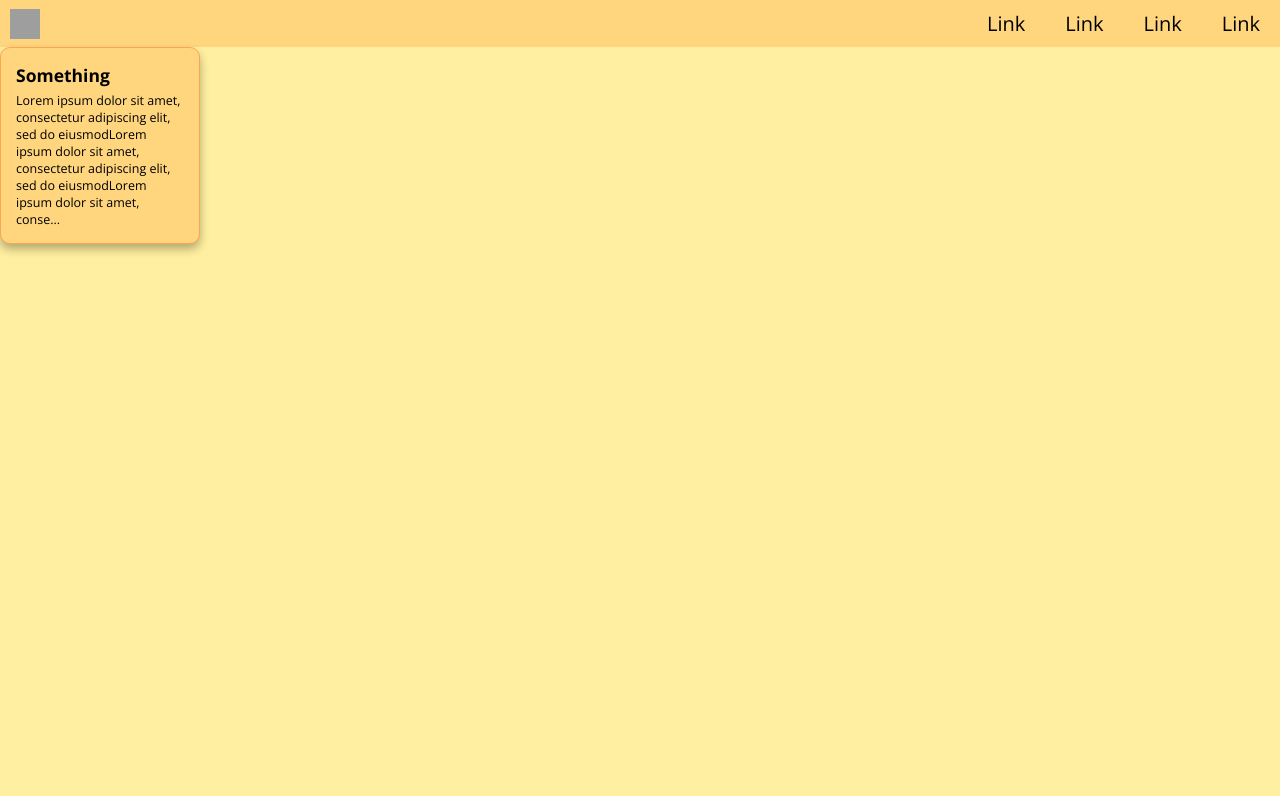
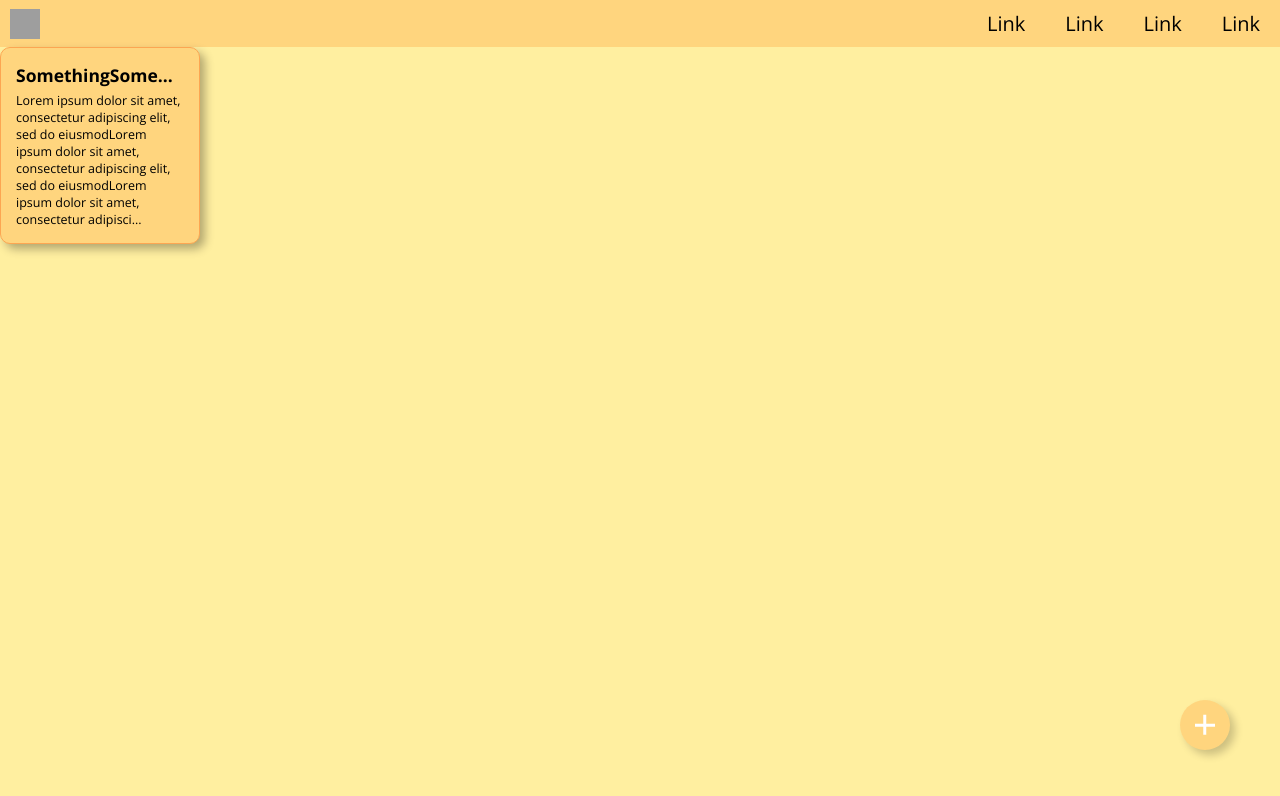
Before and after one commit to TommmyKelly/ProductivityApp, a React (Create React App) app: page / in a window 1280 px wide. Shown: the top 796 px of the page. Built offline with nearby package versions, Linux system fonts and the light colour scheme; grey boxes are pictures that could not be loaded.

Commit message:
Added a float button that listens to onClick with the 'clicked' prop. You can also add an additional class to position is wherever you want. And by providing a 'Blue' to the prop 'color' you can change its color

```diff
--- a/src/Components/Notes/Note/Note.js
+++ b/src/Components/Notes/Note/Note.js
@@ -10,7 +10,9 @@ import classes from "./Note.module.css";
 const Note = props => {
    // const [position, setPosition] = useState({ x: 0, y: 0 });
 
-   let content = props.content.slice(0, 175);
+   let title = props.title.slice(0, 13);
+   title += "...";
+   let content = props.content.slice(0, 190); // This is just a fit number that I found
    content += "...";
 
    // const onDragStop = event => {
@@ -20,7 +22,7 @@ const Note = props => {
    return (
       <Draggable bounds="parent" /*onStop={onDragStop}*/>
          <div className={classes.Note}>
-            <h3 className={classes.Title}>{props.title}</h3>
+            <h3 className={classes.Title}>{title}</h3>
             <p className={classes.Content}>{content}</p>
          </div>
       </Draggable>
--- a/src/Components/Notes/Note/Note.module.css
+++ b/src/Components/Notes/Note/Note.module.css
@@ -2,7 +2,7 @@
    background-color: var(--color-primary);
    border: 1px solid var(--color-primary-dark);
    border-radius: 10px;
-   box-shadow: 0 0.5rem 1rem rgba(0, 0, 0, 0.3);
+   box-shadow: 0.5rem 0.5rem 1rem rgba(0, 0, 0, 0.3);
    width: 20rem;
    min-height: 5rem;
    max-height: 20rem;
--- a/src/Components/UI/FloatButton/FloatButton.js
+++ b/src/Components/UI/FloatButton/FloatButton.js
@@ -1,5 +1,38 @@
 import React from "react";
+import PropTypes from "prop-types";
 
-const FloatButton = () => {};
+import classes from "./FloatButton.module.css";
+
+const FloatButton = props => {
+   let color;
+   switch (props.color) {
+      case "Yellow":
+         color = classes.Yellow;
+         break;
+      case "Blue":
+         color = classes.Blue;
+         break;
+      default:
+         color = "Yellow";
+   }
+
+   const classList = [classes.Button, color, props.additionalClass].join(" ");
+
+   return (
+      <div className={classList}>
+         <div className={classes.Plus}></div>
+      </div>
+   );
+};
+
+FloatButton.propTypes = {
+   clicked: PropTypes.func,
+   color: PropTypes.oneOf(["Yellow", "Blue"]),
+   additionalClass: PropTypes.string,
+};
+
+FloatButton.defaultProps = {
+   color: "Yellow",
+};
 
 export default FloatButton;
--- /dev/null
+++ b/src/Components/UI/FloatButton/FloatButton.module.css
@@ -0,0 +1,43 @@
+.Button {
+   width: 5rem;
+   height: 5rem;
+   border-radius: 50%;
+   position: fixed;
+   cursor: pointer;
+   box-shadow: 0.5rem 0.5rem 0.8rem rgba(0, 0, 0, 0.2);
+   transition: all 0.15s;
+}
+
+.Plus,
+.Plus::after {
+   content: "";
+   background-color: #fff;
+   width: 2rem;
+   height: 2.5px;
+   position: absolute;
+   top: 50%;
+   left: 50%;
+   transform: translate(-50%, -50%);
+}
+
+.Plus::after {
+   transform: translate(-50%, -50%) rotateZ(90deg);
+}
+
+.Button:hover {
+   transform: translateY(-0.4rem);
+   box-shadow: 0.8rem 0.8rem 1.1rem rgba(0, 0, 0, 0.2);
+}
+
+.Button:active {
+   transform: translateY(0.1rem);
+   box-shadow: 0.4rem 0.4rem 0.7rem rgba(0, 0, 0, 0.2);
+}
+
+.Yellow {
+   background-color: var(--color-primary);
+}
+
+.Blue {
+   background-color: var(--color-secondary);
+}
--- a/src/Containers/NoteBoard/NoteBoard.js
+++ b/src/Containers/NoteBoard/NoteBoard.js
@@ -2,15 +2,17 @@ import React from "react";
 
 import classes from "./NoteBoard.module.css";
 import Note from "../../Components/Notes/Note/Note";
+import FloatButton from "../../Components/UI/FloatButton/FloatButton";
 
 class NoteBoard extends React.Component {
    render() {
       return (
          <div className={classes.NoteBoard}>
             <Note
-               title="Something"
+               title="SomethingSomething"
                content="Lorem ipsum dolor sit amet, consectetur adipiscing elit, sed do eiusmodLorem ipsum dolor sit amet, consectetur adipiscing elit, sed do eiusmodLorem ipsum dolor sit amet, consectetur adipiscing elit, sed do eiusmodLorem ipsum dolor sit amet, consectetur adipiscing elit, sed do eiusmod tempor incididunt ut labore et dolore magna aliqua. Lobortis mattis aliquam faucibus purus in massa."
             />
+            <FloatButton additionalClass={classes.Button} />
          </div>
       );
    }
--- a/src/Containers/NoteBoard/NoteBoard.module.css
+++ b/src/Containers/NoteBoard/NoteBoard.module.css
@@ -3,3 +3,8 @@
    min-width: 100%;
    height: 100vh;
 }
+
+.Button {
+   right: 5rem;
+   bottom: 5rem;
+}
```
Also changed, not shown: src/Components/UI/FloatButton/FloatButton.css (deleted).
